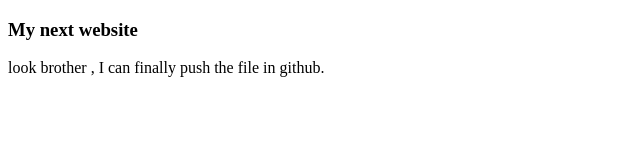
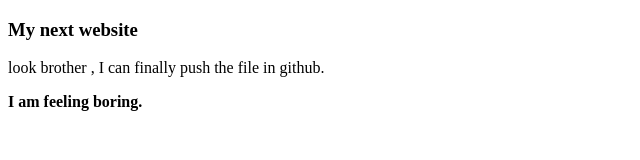
Before and after one commit to bijoydasgupta/my-first-website, a plain HTML site: page index.html in a window 1280 px wide. Shown: the whole page, without its empty margins (0-640 px from the left). Drawn offline with Linux system fonts and the light colour scheme.

Commit message:
finally sending

```diff
--- a/index.html
+++ b/index.html
@@ -9,5 +9,6 @@
 <body>
     <h3>My next website</h3>
     <p>look brother , I can finally push the file in github.</p>
+    <p><b>I am feeling boring.</b></p>
 </body>
 </html>
```
